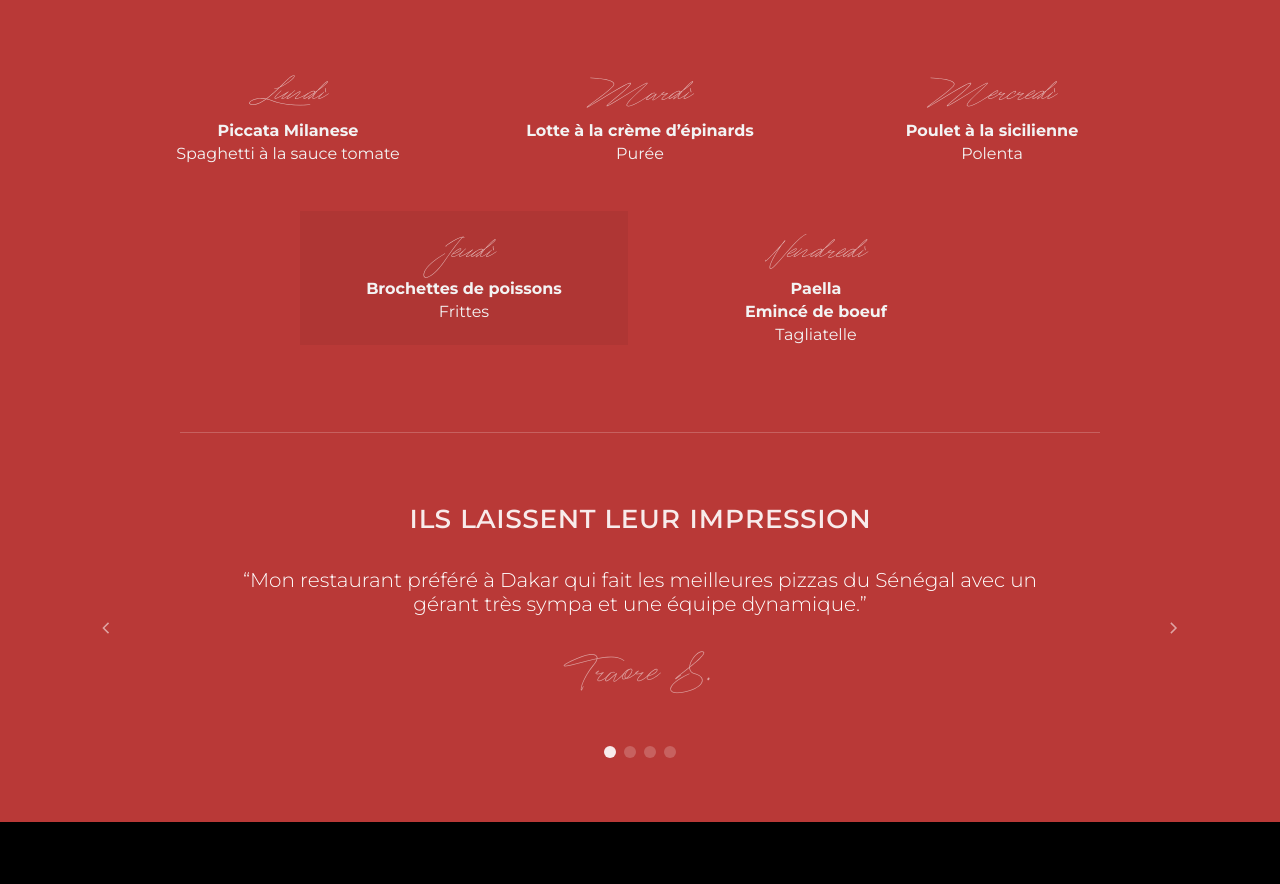
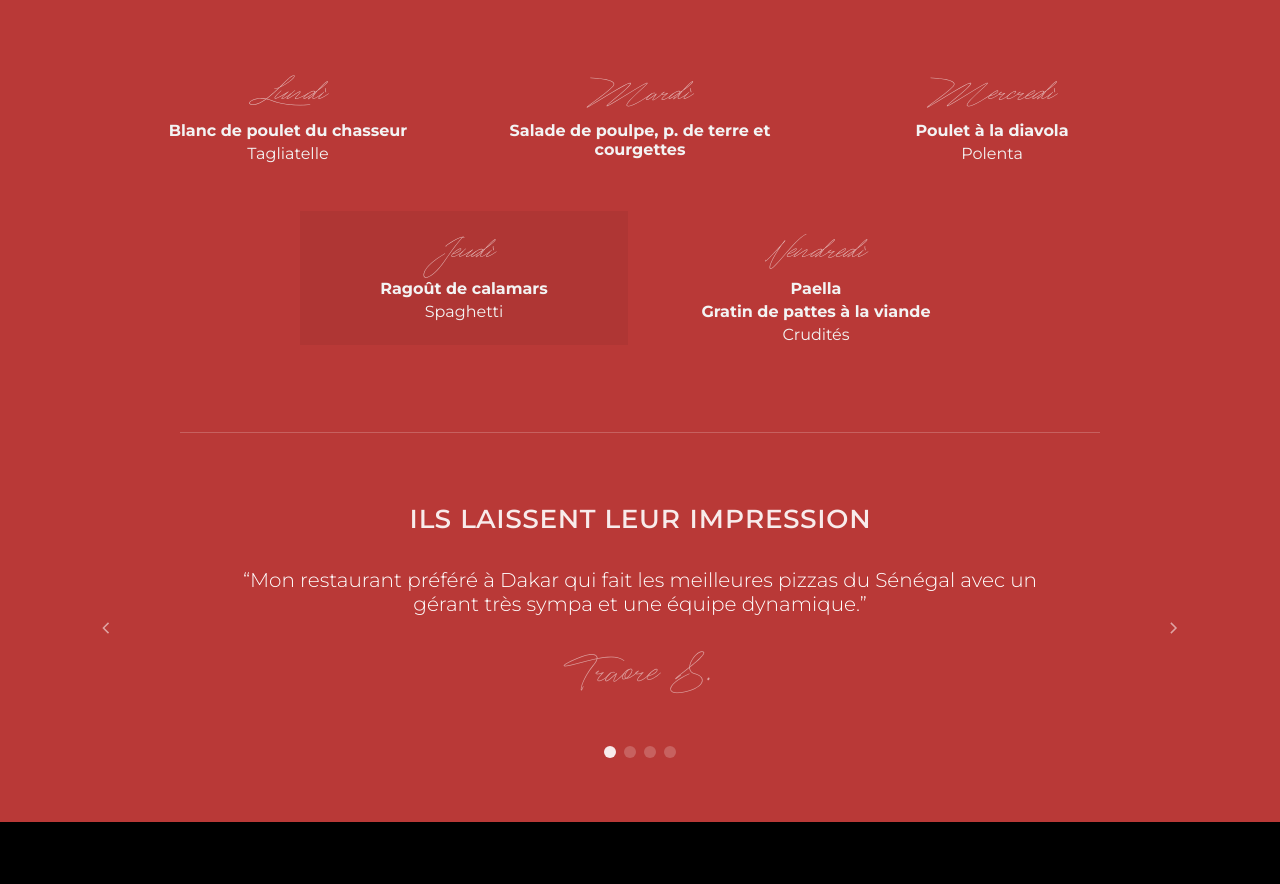
Before and after one commit to Abi-shai/Trattoria-site-web-v2, a React (Vite) app: page / in a window 1280 px wide. Shown: the part 3171-4055 px from the top of the page. Built offline with nearby package versions, Linux system fonts and the light colour scheme.

Commit message:
feat: update weekly menu items displayed on the home page.

```diff
--- a/src/Site/pages/home/Home.jsx
+++ b/src/Site/pages/home/Home.jsx
@@ -132,11 +132,11 @@ const MenuAndTestimonials = ({ currentDay }) => {
       <div className="menu-de-la-semaine-wrapper">
         <h3 className="h3">Le menu de la semaine</h3>
         <div className="wrapper-insider">
-          <MenuDay currentDay={currentDay} day='Lundi' daySpot={1} mainDish='Piccata Milanese' secondDish='Spaghetti à la sauce tomate' />
-          <MenuDay currentDay={currentDay} day='Mardi' daySpot={2} mainDish='Lotte à la crème d’épinards' secondDish='Purée' />
-          <MenuDay currentDay={currentDay} day='Mercredi' daySpot={3} mainDish='Poulet à la sicilienne' secondDish='Polenta' />
-          <MenuDay currentDay={currentDay} day='Jeudi' daySpot={4} mainDish='Brochettes de poissons' secondDish='Frittes' />
-          <MenuDay currentDay={currentDay} bold={true} day='Vendredi' daySpot={5} mainDish='Paella' secondDish='Emincé de boeuf' thirdDish='Tagliatelle' />
+          <MenuDay currentDay={currentDay} day='Lundi' daySpot={1} mainDish='Blanc de poulet du chasseur' secondDish='Tagliatelle' />
+          <MenuDay currentDay={currentDay} day='Mardi' daySpot={2} mainDish='Salade de poulpe, p. de terre et courgettes' secondDish='' />
+          <MenuDay currentDay={currentDay} day='Mercredi' daySpot={3} mainDish='Poulet à la diavola' secondDish='Polenta' />
+          <MenuDay currentDay={currentDay} day='Jeudi' daySpot={4} mainDish='Ragoût de calamars' secondDish='Spaghetti' />
+          <MenuDay currentDay={currentDay} bold={true} day='Vendredi' daySpot={5} mainDish='Paella' secondDish='Gratin de pattes à la viande' thirdDish='Crudités' />
         </div>
       </div>
 
```
